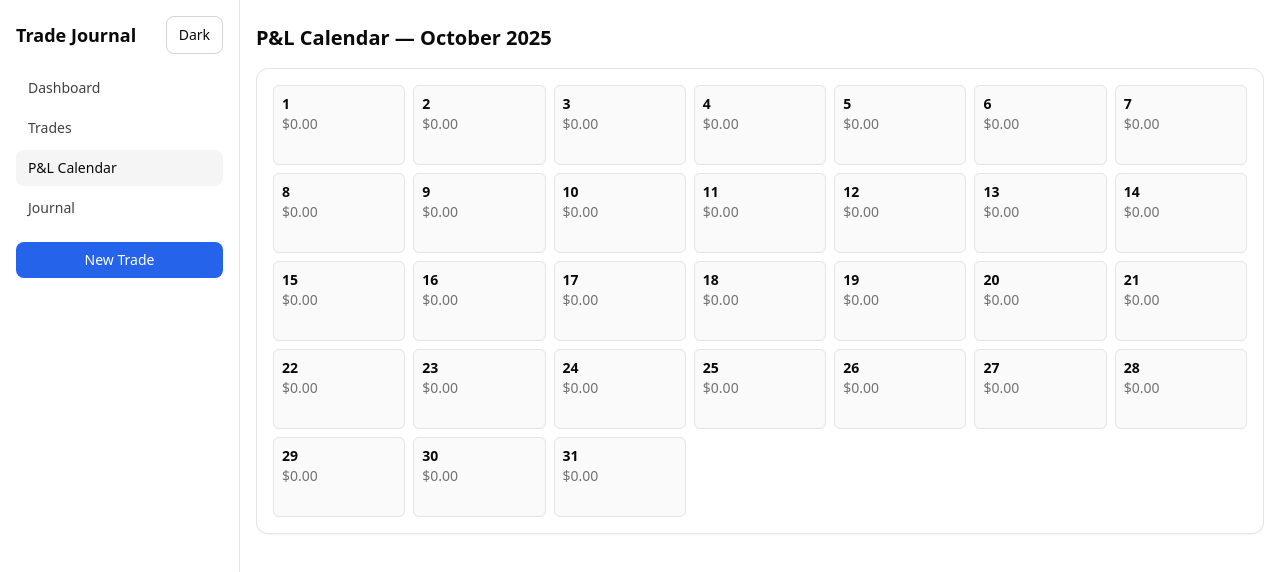
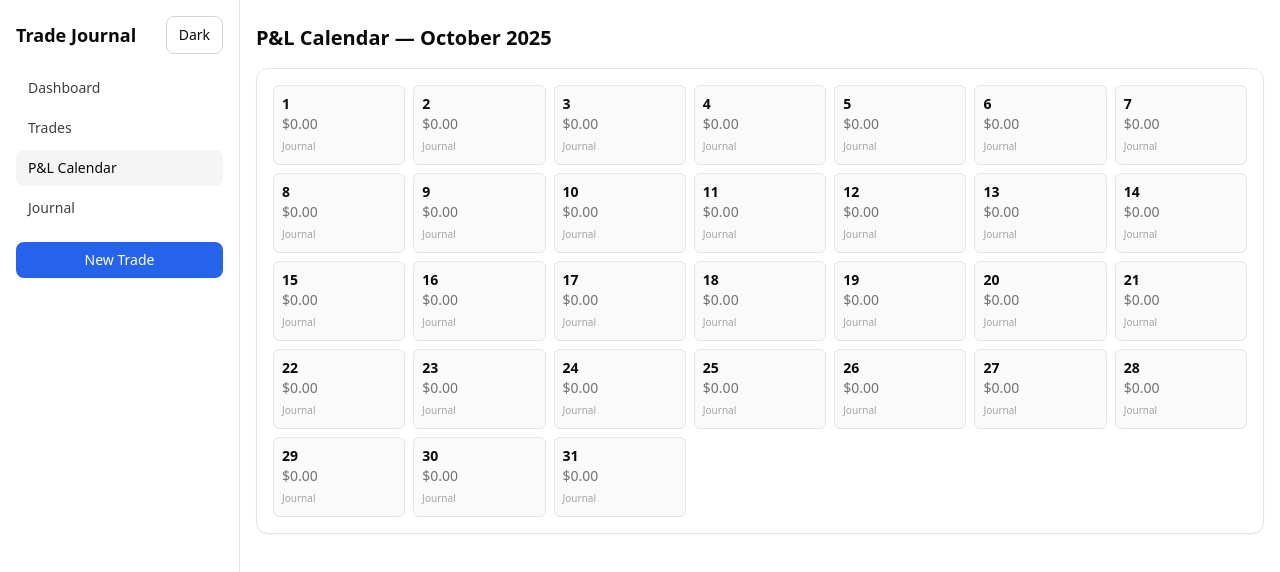
Before and after one commit to sherintbrody/gpt, a Next.js app: page /calendar in a window 1280 px wide. Shown: the top 572 px of the page. Built offline with nearby package versions, Linux system fonts and the light colour scheme; no server answers; the database is empty.

Commit message:
Update page.tsx

```diff
--- a/app/calendar/page.tsx
+++ b/app/calendar/page.tsx
@@ -1,6 +1,7 @@
 import { connectDB } from "@/lib/mongoose";
 import { Trade } from "@/models/Trade";
 import { format, startOfMonth, endOfMonth, eachDayOfInterval, isSameDay } from "date-fns";
+import Link from "next/link";
 
 export default async function CalendarPage({ searchParams }: { searchParams: { month?: string } }) {
   await connectDB();
@@ -9,7 +10,8 @@ export default async function CalendarPage({ searchParams }: { searchParams: { m
   const end = endOfMonth(month);
 
   const trades = await Trade.find({
-    exitTime: { $gte: start, $lte: end }
+    exitTime: { $gte: start, $lte: end },
+    $or: [{ status: "closed" }, { status: { $exists: false } }]
   }).lean();
 
   const days = eachDayOfInterval({ start, end }).map(d => {
@@ -23,12 +25,20 @@ export default async function CalendarPage({ searchParams }: { searchParams: { m
         <h1 className="text-xl font-semibold">P&L Calendar — {format(month, "MMMM yyyy")}</h1>
       </div>
       <div className="card grid grid-cols-7 gap-2">
-        {days.map(({ day, pnl }) => (
-          <div key={day.toISOString()} className={`rounded-md p-2 h-20 border text-sm ${pnl > 0 ? "bg-green-50 border-green-200" : pnl < 0 ? "bg-red-50 border-red-200" : "bg-neutral-50 border-neutral-200"} dark:bg-neutral-900 dark:border-neutral-800`}>
-            <div className="font-semibold">{format(day, "d")}</div>
-            <div className={`${pnl > 0 ? "text-green-600" : pnl < 0 ? "text-red-600" : "text-neutral-500"}`}>${pnl.toFixed(2)}</div>
-          </div>
-        ))}
+        {days.map(({ day, pnl }) => {
+          const dateStr = format(day, "yyyy-MM-dd");
+          return (
+            <Link
+              href={`/journal?date=${dateStr}`}
+              key={day.toISOString()}
+              className={`rounded-md p-2 h-20 border text-sm ${pnl > 0 ? "bg-green-50 border-green-200" : pnl < 0 ? "bg-red-50 border-red-200" : "bg-neutral-50 border-neutral-200"} dark:bg-neutral-900 dark:border-neutral-800`}
+            >
+              <div className="font-semibold">{format(day, "d")}</div>
+              <div className={`${pnl > 0 ? "text-green-600" : pnl < 0 ? "text-red-600" : "text-neutral-500"}`}>${pnl.toFixed(2)}</div>
+              <div className="text-[10px] text-neutral-400 mt-0.5">Journal</div>
+            </Link>
+          );
+        })}
       </div>
     </div>
   );
```
